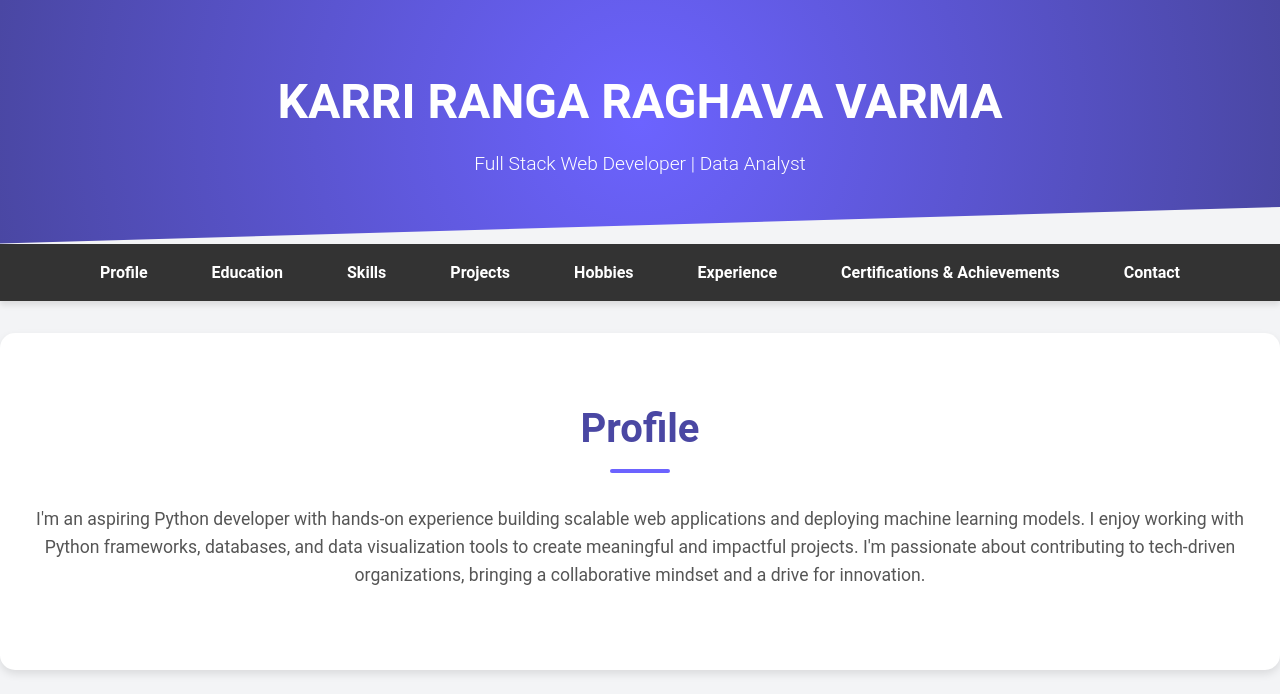
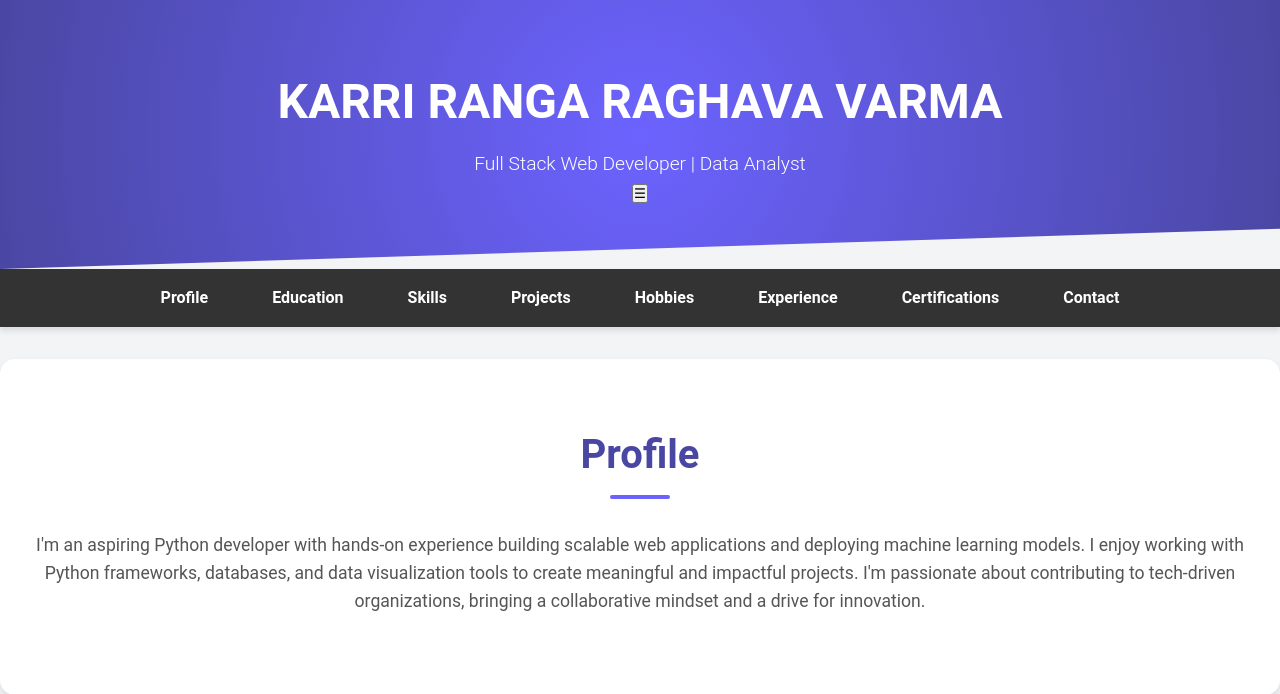
Before and after one commit to raghav0514/portfolio, a Flask app: page / in a window 1280 px wide. Shown: the top 694 px of the page. Run offline with Flask 3, Linux system fonts and the light colour scheme.

Commit message:
Update index.html

```diff
--- a/templates/index.html
+++ b/templates/index.html
@@ -10,22 +10,23 @@
     <!-- Header -->
     <header class="main-header">
     <h1>KARRI RANGA RAGHAVA VARMA</h1>
-        <p>Full Stack Web Developer | Data Analyst </p>
+    <p>Full Stack Web Developer | Data Analyst</p>
+    <button id="menu-toggle" class="hamburger-menu">&#9776;</button>
 </header>
 
-    <!-- Navbar -->
-    <nav class="navbar">
+<nav class="navbar hidden" id="navbar">
     <ul>
         <li><a href="#profile">Profile</a></li>
         <li><a href="#education">Education</a></li>
         <li><a href="#skills">Skills</a></li>
         <li><a href="#projects">Projects</a></li>
-            <li><a href="#Hobbies">Hobbies</a></li>
-            <li><a href="#Experience">Experience</a></li>
-            <li><a href="#Certifications & Achievements">Certifications & Achievements</a></li>
+        <li><a href="#hobbies">Hobbies</a></li>
+        <li><a href="#experience">Experience</a></li>
+        <li><a href="#certifications">Certifications</a></li>
         <li><a href="#contact">Contact</a></li>
     </ul>
 </nav>
+
 
     <!-- Profile Section -->
     <section class="section" id="profile">
```
Lines whose indentation alone changed are shown as unchanged.
